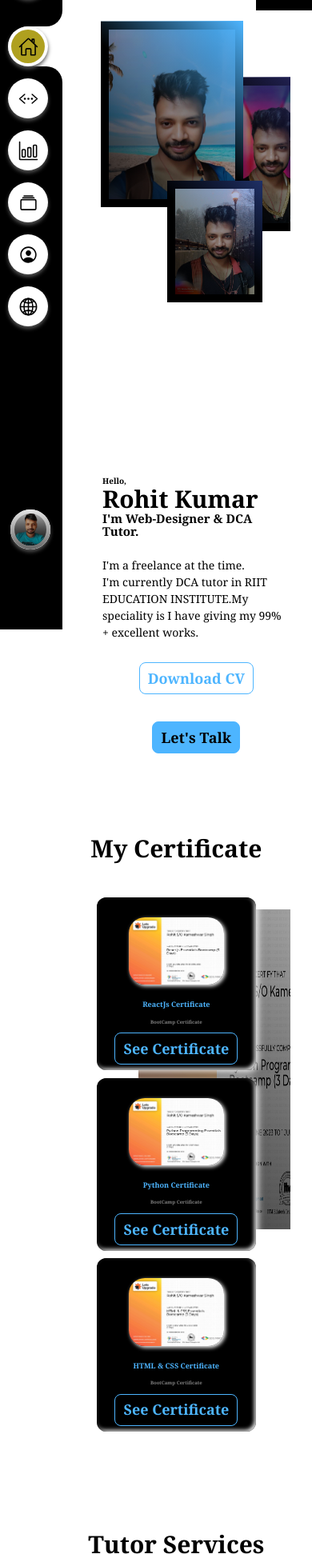
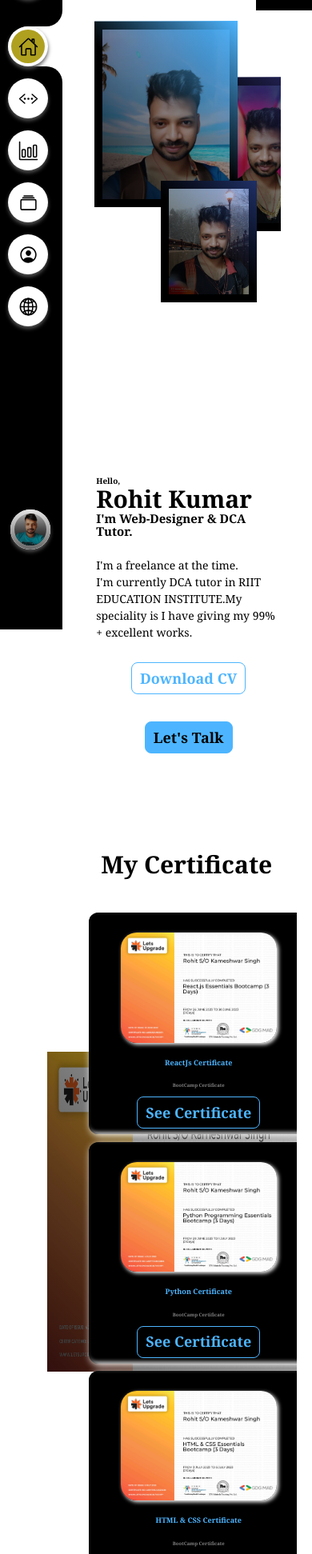
Before and after one commit to Singh8700/Theme2, a React (Vite) app: page /about in a window 390 px wide. Shown: the part 57-2000 px from the top of the page at 80% size. Built offline with nearby package versions, Linux system fonts and the light colour scheme.

Commit message:
first-commit

```diff
--- a/src/components/about/About.tsx
+++ b/src/components/about/About.tsx
@@ -24,7 +24,7 @@ const About =()=>{
   .aboutMe{
     flex-direction:column;
     text-align:left;
-    padding-left:20em;
+    padding-left:15em;
     p{
       font-size:2rem;
       overflow-x: hidden;
@@ -40,7 +40,7 @@ const About =()=>{
     }
   }
   .content{
-    width:100vw;
+    width:100%;
     margin:auto;
   }
  `
--- a/src/components/certificate/Certificate.tsx
+++ b/src/components/certificate/Certificate.tsx
@@ -4,8 +4,9 @@ import styled from "styled-components"
 const Certificates=()=>{
   const Wrapper = styled.section`
   .extraOption{
+   margin:2rem auto;
    background-image:linear-gradient(45deg, rgba(0,0,0,0.8), rgba(0,0,0,0.3)), url('Python.jpg');
-   background-position:100em 150em;
+   background-position:center center;
    background-size:100% 400px;
    background-attachment: fixed;
    background-repeat:no-repeat;
--- a/src/components/contact/Contact.module.css
+++ b/src/components/contact/Contact.module.css
@@ -1,4 +1,5 @@
 .container {
+  width: 100vw;
   display: grid;
   margin: 0 auto 20em;
   grid-template-columns: 1fr 1fr;
@@ -7,21 +8,23 @@
   font-family: Georgia;
   overflow-x: hidden;
   word-wrap: break-word;
+  padding-left: 15em;
 }
 
 .options {
-  width: 100%;
+  width: 500px;
   padding: 5em 3em;
   text-align: center;
 }
 
 .option {
-  width: 100%;
+  width: max-content;
   background: var(--color-bg-variant);
   margin-bottom: 2rem;
   border-radius: 2rem;
   margin: 2rem auto 1.5rem;
   padding: 1em 2em;
+  font-size: 2em;
   transition: var(--transition-all);
 }
 
@@ -44,9 +47,12 @@
 }
 
 .contactRight {
+  display: flex;
+  justify-content: center;
   flex-basis: 60%;
   -webkit-flex-basis: 60%;
   width: 60%;
+  align-items: center;
   flex-direction: column;
   padding-left: 10px;
   margin: 0 auto;
@@ -65,7 +71,7 @@
 .contactRight form .btn2 {
   padding: 14px 60px;
   font-size: 2em;
-  margin-top: 1.5em;
+  margin-top: 2em;
   cursor: pointer;
   transition: var(--transition-all);
 }
--- a/src/components/contact/Contact.module.scss
+++ b/src/components/contact/Contact.module.scss
@@ -1,4 +1,5 @@
 .container{
+  width:100vw;
   display: grid;
   margin: 0 auto 20em;
   grid-template-columns: 1fr 1fr;
@@ -7,21 +8,22 @@
   font-family: Georgia;
   overflow-x: hidden;
   word-wrap: break-word;
+  padding-left: 15em;
 }
 
 .options{
-  width:100%;
+  width:500px;
   padding: 5em 3em;
   text-align:center;
 }
 .option{
-  width:100%;
+  width:max-content;
   background: var(--color-bg-variant);
   margin-bottom: 2rem;
   border-radius: 2rem;
   margin: 2rem auto 1.5rem;
   padding: 1em 2em;
-
+  font-size: 2em;
   //font-size: 0.7rem;
   transition: var(--transition-all);
   h3{
@@ -42,9 +44,12 @@
   background: transparent;
 }
 .contactRight{
+  display: flex;
+  justify-content: center;
   flex-basis:60%;
   -webkit-flex-basis:60%;
   width:60%;
+  align-items: center;
   flex-direction: column;
   padding-left:10px;
   margin:0 auto;
@@ -58,7 +63,7 @@
     .btn2{
   padding:14px 60px;
   font-size: 2em;
-  margin-top: 1.5em;
+  margin-top:2em;
   cursor: pointer;
   transition: var(--transition-all);
 }
@@ -68,6 +73,7 @@
 .contactRight .btn.btn2{
   display:inline-block;
   background:#ff667f;
+
 }/*
 .contactRight form{
   width:100%;
--- a/src/components/contact/Contact.tsx
+++ b/src/components/contact/Contact.tsx
@@ -22,7 +22,7 @@ const Contact=(props)=>{
 
 
   return(
-    <section id="contact" className="transformX container">
+    <section id="contact" className={`transformX ${style.container}`}>
       <Animation/>
       <h3 className={`scales text-center`}>Get In Touch</h3>
       <h2 className={`scales `}>Contact Me</h2>
--- a/src/components/error/Error.tsx
+++ b/src/components/error/Error.tsx
@@ -5,6 +5,7 @@ const ErrorPage = () => {
   display:flex;
   justify-content: center;
   margin:auto;
+  padding-left:8%;
   align-items: centre;
   .container {
     padding: 15rem 4rem;
@@ -23,6 +24,7 @@ const ErrorPage = () => {
     }
   }
   @media (max-width: ${({ theme }) => theme.media.mobile}){
+     padding-left:20%;
     .container{
       margin:0rem auto;
       padding:5rem 2rem;
--- a/src/components/footer/Footer.tsx
+++ b/src/components/footer/Footer.tsx
@@ -66,9 +66,14 @@ const Footer=()=>{
       }
   }
   }
+@media(max-width:${({theme})=>theme.media.mobile}){
+  padding-left:20%;
   .footerCopyRight{
-
+  h3{
+    text-align:left;
   }
+  }
+}
   `
   return (
    <Wrapper className="container">
--- a/src/components/heroSection/HeroSection.tsx
+++ b/src/components/heroSection/HeroSection.tsx
@@ -20,8 +20,7 @@ const HeroSection=({myData})=>{
       margin:5rem auto 2rem;
     }
     .cards{
-      width:70%;
-      margin:2rem auto;
+      width:100%;
       text-align:center;
       .card{
       width:${width};
@@ -72,7 +71,7 @@ const HeroSection=({myData})=>{
   return (
     <>
     <Animation/>
-    <Wrapper className="heroContainer scales flex">
+    <Wrapper className="scales flex container">
     <div className="title flex transformX">
         <h1 className="scales">{title}</h1>
     </div>
--- a/src/components/home/Home.tsx
+++ b/src/components/home/Home.tsx
@@ -11,7 +11,7 @@ const Home =()=>{
   //alert(window.innerWidth)
   return (
     <>
-    <div id="home" className="container flex">
+    <div id="home" className="heroContainer flex">
 
     <div className="textSection">
     <h3 className="subTitle">
@@ -35,7 +35,7 @@ const Home =()=>{
     <ImgGallery/>
     </div>
     </div>
-    <div className="container">
+    <div className="extra">
     <Certificate/>
     <TutorServices/>
     </div>
--- a/src/components/services/TutorServices.tsx
+++ b/src/components/services/TutorServices.tsx
@@ -4,7 +4,7 @@ import HeroSection from "../heroSection/HeroSection"
 const TutorServices=()=>{
   const myData={
     title:"Tutor Services",
-    Api:TutorApi
+    Api:TutorApi,
   }
   return (
     <>
--- a/src/index.css
+++ b/src/index.css
@@ -55,6 +55,7 @@ body {
   min-width: 320px;
   min-height: 100vh;
   overflow-x: hidden;
+  background: var(--clr);
 }
 h1,h2,h3{
   font-weight: 1000;
@@ -164,18 +165,19 @@ section > h2{
 }
 
 .container{
-  width:85vw;
+  width:100vw;
   z-index: 1;
   margin:auto;
-  margin-left:8vw;
+  padding-left:8vw;
   margin-bottom:0px;
   color:var(--color);
   overflow-x: hidden;
 }
 .heroContainer{
-  width:100vw;
+  width:80vw;
   z-index: 1;
   margin:auto;
+  padding-left:8vw;
   color:var(--color);
   overflow-x: hidden;
 }
@@ -206,6 +208,10 @@ section > h2{
   break-before: avoid;
   break-inside: avoid;
 }
+.extra{
+  width:100%;
+  padding: 5%;
+}
 @media(max-width:660px){
   .navSection .Nav{
     width:20vw;
@@ -223,6 +229,9 @@ section > h2{
   .footCols{
     columns:1;
   }
+  .extra{
+    padding-left: 15%;
+  }
 }
 @media (prefers-color-scheme: light) {
   :root {
@@ -232,6 +241,7 @@ section > h2{
     --wht:#000;
     --clr:#fff;
   }
+
   a:hover {
     color: #747bff;
   }
```
